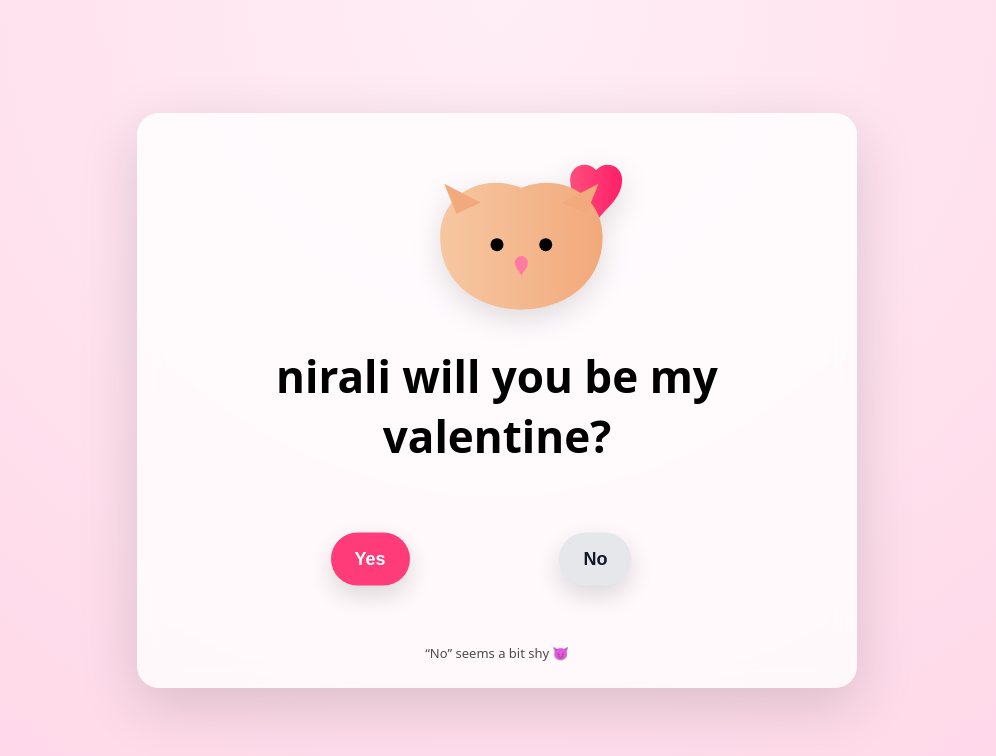
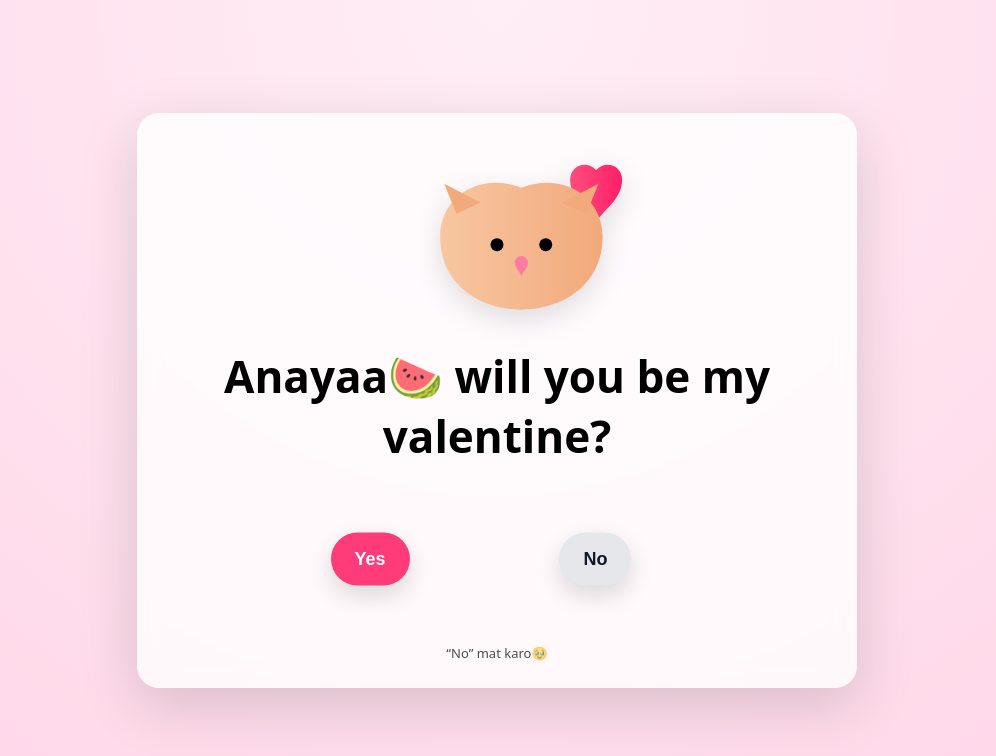
Before and after one commit to sawan-27/Love, a plain HTML site: page index.html in a window 1280 px wide. Shown: the whole page, without its empty margins (143-1139 px from the left). Drawn offline with nearby package versions, Linux system fonts and the light colour scheme.

Commit message:
index.html

```diff
--- a/index.html
+++ b/index.html
@@ -171,7 +171,7 @@
             fill="#ff7aa2"/>
     </svg>
 
-    <h1>nirali will you be my valentine?</h1>
+    <h1>Anayaa🍉 will you be my valentine?</h1>
 
     <section class="button-zone" id="zone">
       <button id="yesBtn">Yes</button>
@@ -179,7 +179,7 @@
     </section>
 
     <!-- HINT -->
-    <div class="hint" id="hint">“No” seems a bit shy 😈</div>
+    <div class="hint" id="hint">“No” mat karo🥹</div>
 
     <section class="result" id="result">
       <h2>YAY! 🎉</h2>
```
